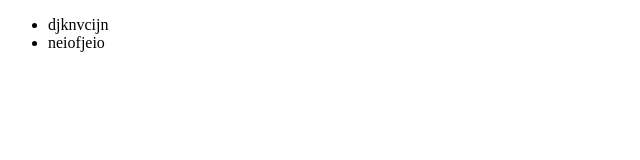
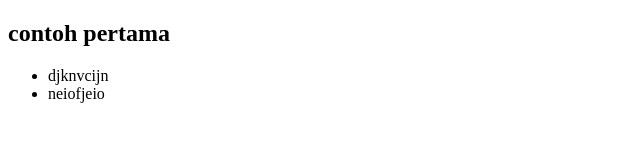
Before and after one commit to adindasatyaaa/belajar4, a plain HTML site: page index.html in a window 1280 px wide. Shown: the whole page, without its empty margins (0-640 px from the left). Drawn offline with Linux system fonts and the light colour scheme.

Commit message:
menambah kan isi

```diff
--- a/index.html
+++ b/index.html
@@ -8,6 +8,7 @@
     <title>Belajar 4</title>
 </head>
 <body>
+    <h2>contoh pertama</h2>
     <ul>
         <li>djknvcijn</li>
         <li>neiofjeio</li>
```
